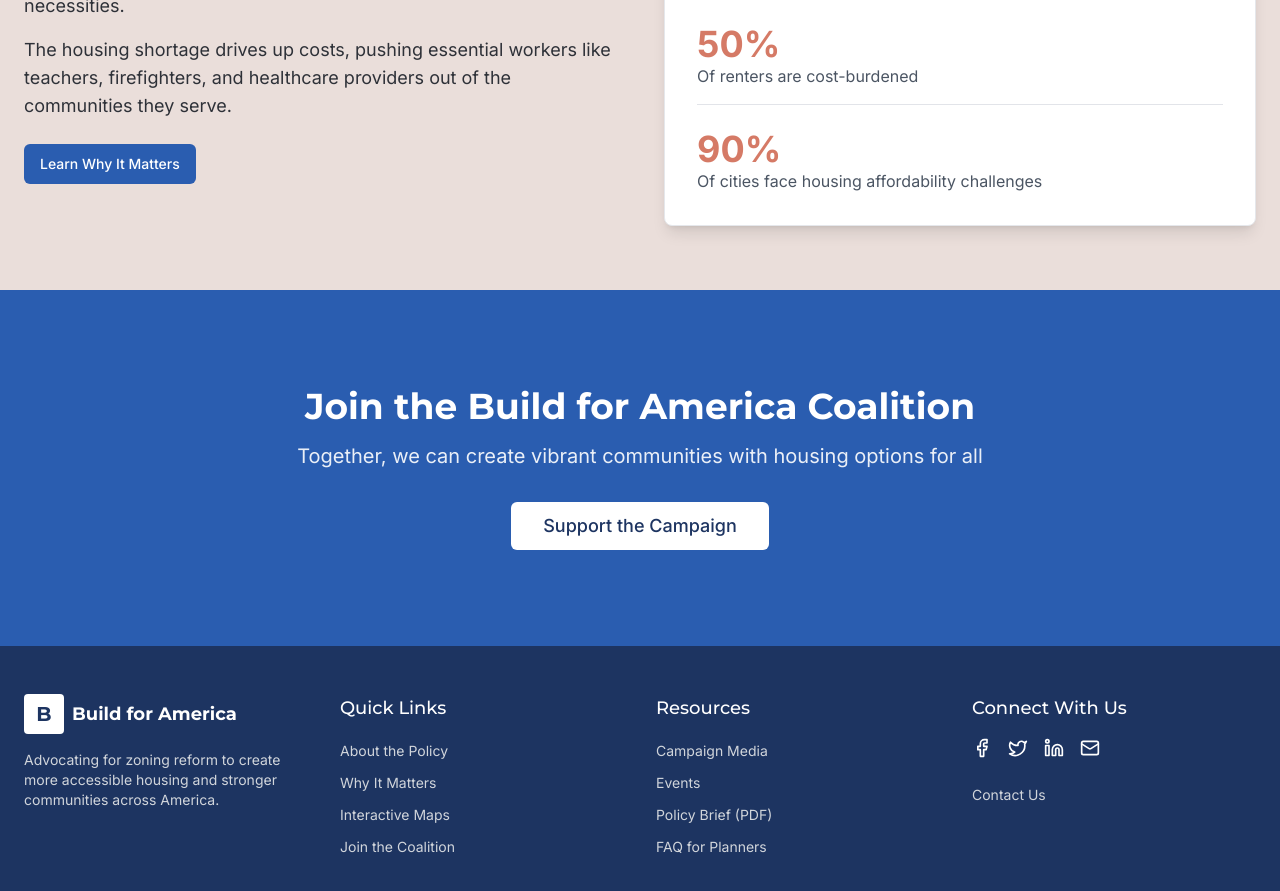
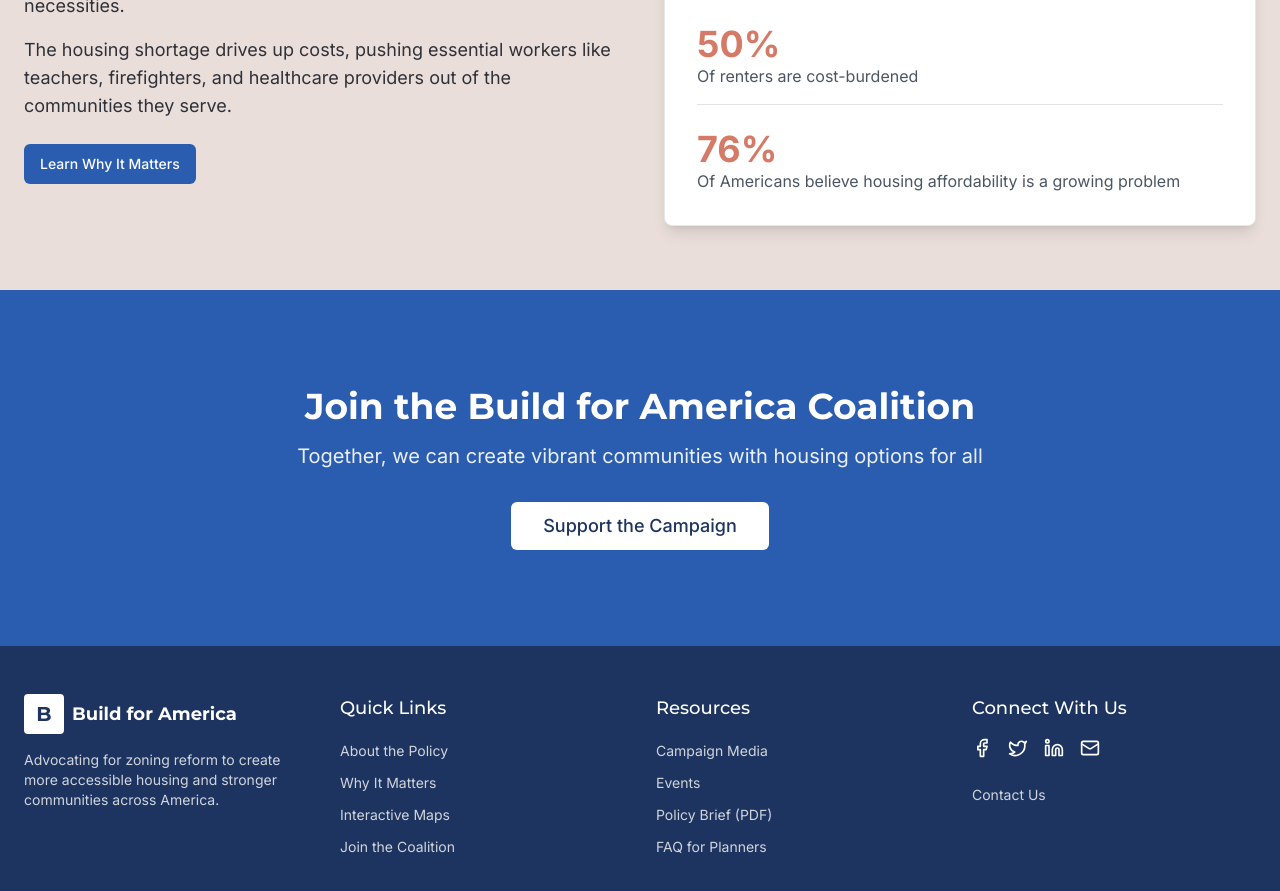
Before and after one commit to PBPL41/pbpl41.github.io, a React (Vite) app: page / in a window 1280 px wide. Shown: the part 1860-2751 px from the top of the page. Built offline with nearby package versions, Linux system fonts and the light colour scheme.

Commit message:
Visual edit in Lovable
Edited UI in Lovable

```diff
--- a/src/pages/Home.tsx
+++ b/src/pages/Home.tsx
@@ -113,8 +113,8 @@ const Home = () => {
                   <p className="text-gray-600">Of renters are cost-burdened</p>
                 </div>
                 <div>
-                  <p className="text-4xl font-bold text-bfa-red">90%</p>
-                  <p className="text-gray-600">Of cities face housing affordability challenges</p>
+                  <p className="text-4xl font-bold text-bfa-red">76%</p>
+                  <p className="text-gray-600">Of Americans believe housing affordability is a growing problem</p>
                 </div>
               </div>
             </div>
```
